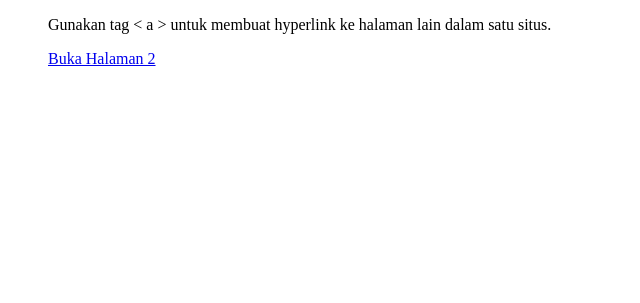
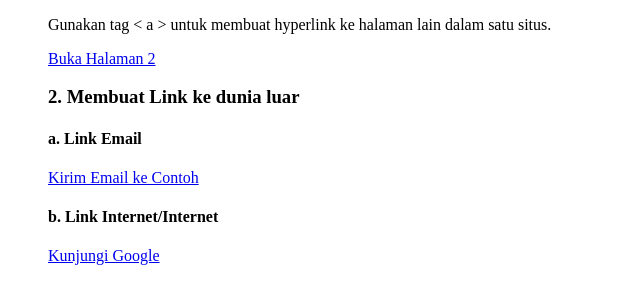
Before and after one commit to Diasmyri/1124160056-Day-5, a plain HTML site: page index.html in a window 1280 px wide. Shown: the part 105-408 px from the top of the page, without its empty margins (0-640 px from the left). Drawn offline with Linux system fonts and the light colour scheme.

Commit message:
2. membuat link ke dunia luar

```diff
--- a/index.html
+++ b/index.html
@@ -15,4 +15,19 @@
             <a href="prject.html">Buka Halaman 2</a>
         </ul>
     </div>
+
+    <div>
+        <ul>
+            <h3>2. Membuat Link ke dunia luar</h3>
+            <h4>a. Link Email</h4>
+            <a href="mailto:diasmayri15@gmail.com" target="_blank">Kirim Email ke Contoh </a>
+            <h4>b. Link Internet/Internet</h4>
+            <a href="https://www.google.com/" target="_blank">Kunjungi Google</a>
+        </ul>
+    </div>
+
+
+
+
 </body>
+</html>
```
